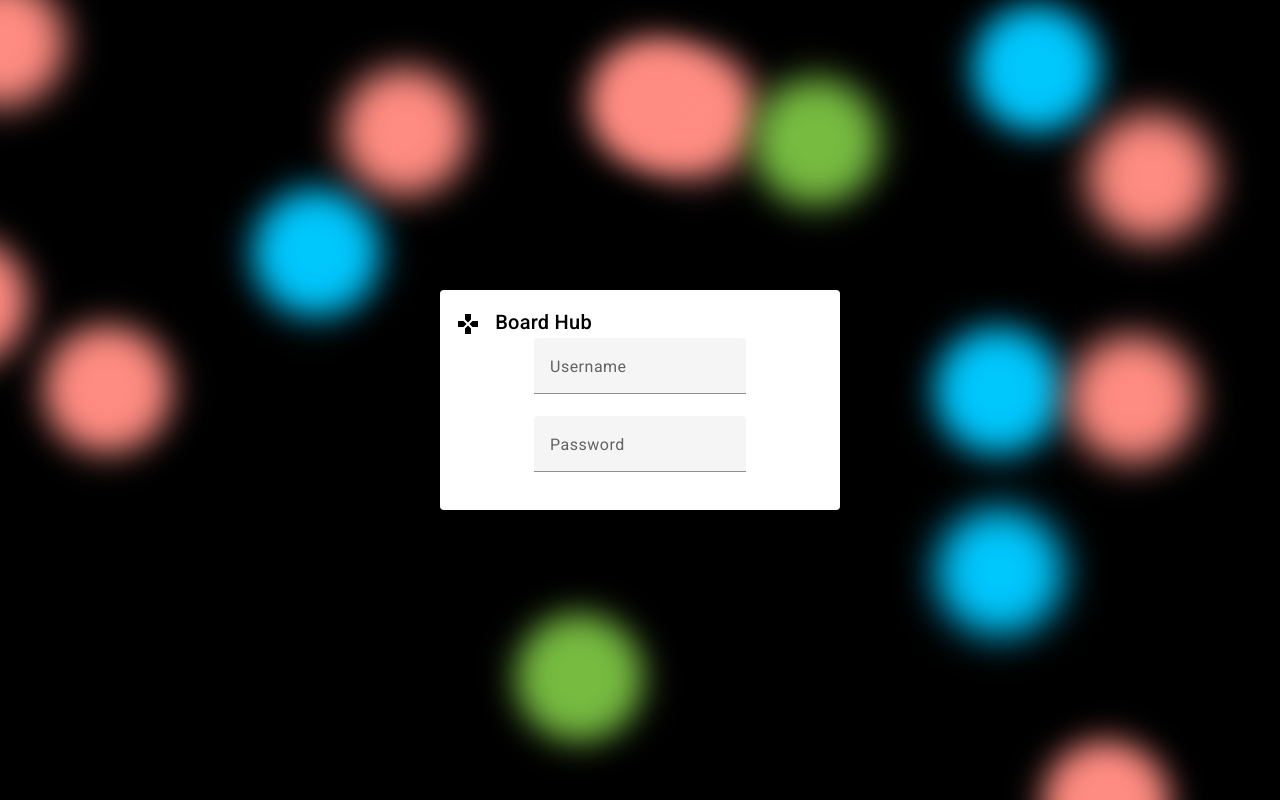
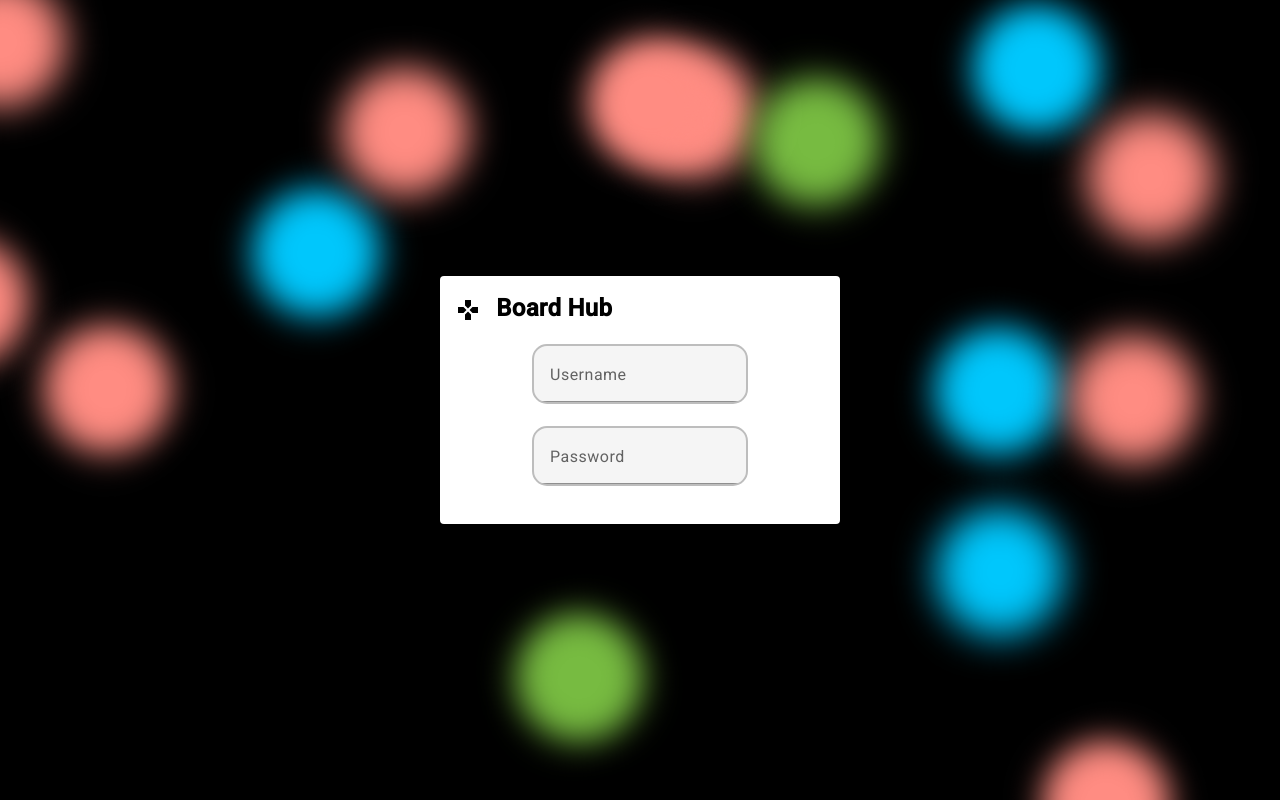
Before and after one commit to pepitoenpeligro/aws-tech-leak-game-serverless, an Angular app in the folder client/web/board-hub/: page /login in a window 1280 px wide. Built offline with nearby package versions, Linux system fonts and the light colour scheme.

Commit message:
style: :art: Change desing inputs and login

```diff
--- a/client/web/board-hub/src/app/pages/login/login.component.html
+++ b/client/web/board-hub/src/app/pages/login/login.component.html
@@ -24,7 +24,7 @@
 
   <mat-card>
     <mat-card-header>
-      <mat-card-title>
+      <mat-card-title class="title">
         <mat-icon class="icon">games</mat-icon>
         Board Hub
       </mat-card-title>
--- a/client/web/board-hub/src/app/pages/login/login.component.scss
+++ b/client/web/board-hub/src/app/pages/login/login.component.scss
@@ -1,3 +1,9 @@
+.title{
+    font-size: 24px;
+    font-weight: bold;
+    margin-bottom: 20px;
+}
+
 .login-container {
   display: flex;
   justify-content: center;
--- a/client/web/board-hub/src/components/input-bh/input-bh.component.scss
+++ b/client/web/board-hub/src/components/input-bh/input-bh.component.scss
@@ -0,0 +1,13 @@
+::ng-deep .mat-mdc-form-field .mdc-text-field {
+  background-color: #f5f5f5; // Color de fondo gris claro
+  border-radius: 15px; // Bordes redondeados más sutiles
+  border: 2px solid #bdbdbd; // Añadir borde alrededor del input
+}
+
+::ng-deep .mat-mdc-form-field .mdc-notched-outline {
+  display: none; // Quitar la línea debajo del input
+}
+
+::ng-deep .mat-mdc-form-field .mdc-floating-label {
+  color: #757575; // Color de la etiqueta gris oscuro
+}
```
